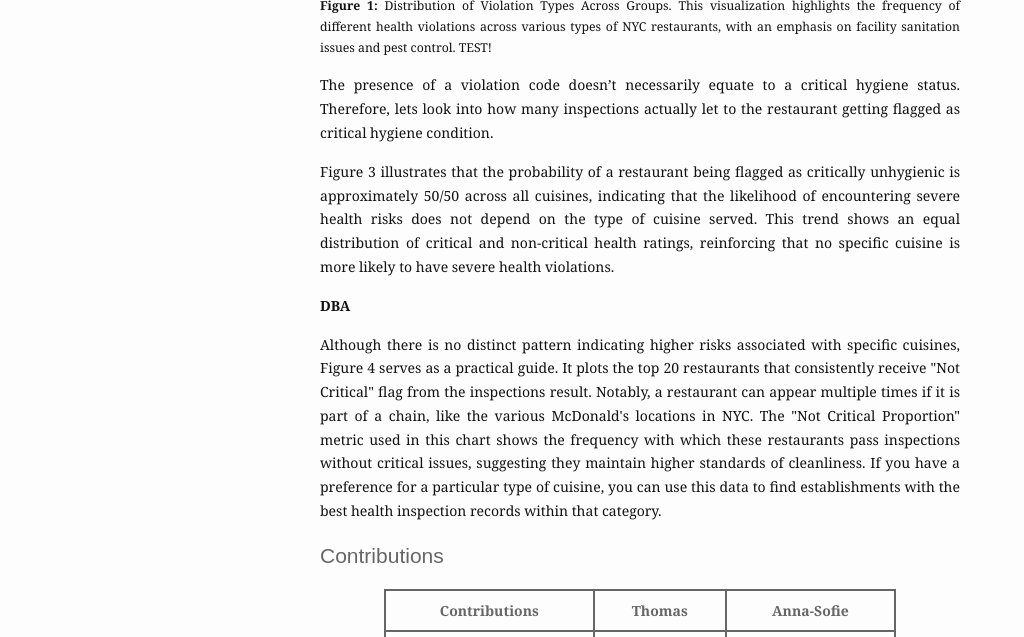
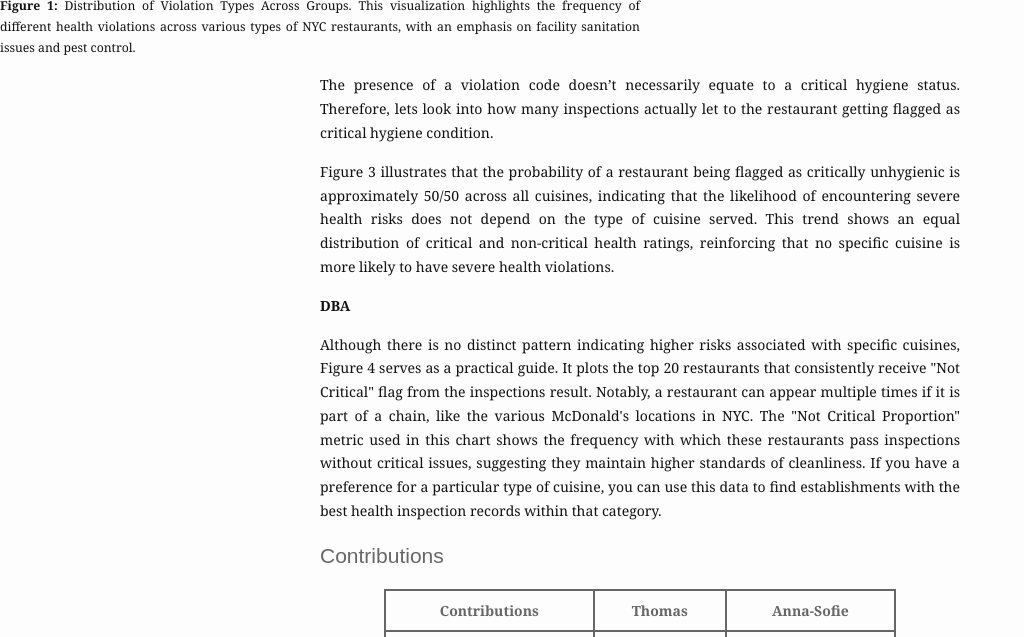
Before and after one commit to Thomasstycke/Thomasstycke.github.io, a Jekyll site: the page built from index.md, in a window 1280 px wide and 900 px high, scrolled down 1305 px, cut to the strip 263-900 px from the top of the window. Shown: the whole strip, without its empty margins (0-1024 px from the left). Built offline with Jekyll 4.4.1, drawn with Linux system fonts in a browser that asks for light colours; a script that is not in the unit is left out.

```diff
--- a/index.md
+++ b/index.md
@@ -55,10 +55,10 @@ Figure 2 reveals a trend of the distribution of the violation codes having the s
 Hygiene Status
 </b>
 
-<figure id="figure1" style="max-width: 130%; height: auto;">
+<figure id="figure1" style="max-width: 100%; height: auto; margin-left: -50%;">
     {% include choropleth_AVERAGESCOREASIAN.html %}
     <figcaption style="text-align: justify;">
-        <b>Figure 1:</b> Distribution of Violation Types Across Groups. This visualization highlights the frequency of different health violations across various types of NYC restaurants, with an emphasis on facility sanitation issues and pest control. TEST!
+        <b>Figure 1:</b> Distribution of Violation Types Across Groups. This visualization highlights the frequency of different health violations across various types of NYC restaurants, with an emphasis on facility sanitation issues and pest control.
     </figcaption>
 </figure>
 
```
